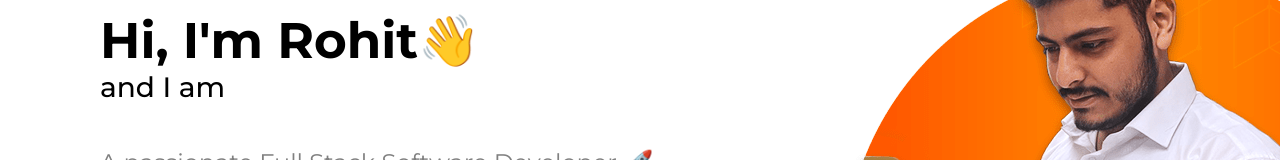
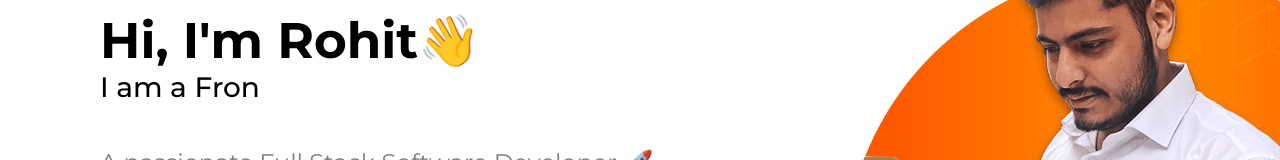
Before and after one commit to rohitverma0234/Dev-Personal-Portfolio, a React (Create React App) app: page / in a window 1280 px wide. Shown: the part 202-362 px from the top of the page. Built offline with nearby package versions, Linux system fonts and the light colour scheme; a web font is replaced by a local one.

Commit message:
Added-  TxtRotate

```diff
--- a/package.json
+++ b/package.json
@@ -11,7 +11,7 @@
     "lottie-react": "^2.4.0",
     "node": "^16.20.0",
     "npm-package-lint": "^1.1.3",
-    "react": "^18.0.0",
+    "react": "^18.2.0",
     "react-dom": "^18.2.0",
     "react-easy-emoji": "^1.8.1",
     "react-icons": "^4.7.1",
--- a/src/Components/HeroSection/HeroSection.js
+++ b/src/Components/HeroSection/HeroSection.js
@@ -1,69 +1,11 @@
 import React from 'react';
 import styled from "styled-components";
 import { AiFillGithub, AiOutlineLinkedin } from "react-icons/ai";
-import {Fade} from "react-reveal";
+import { Fade } from "react-reveal";
+import TxtRotate from './TxtRotate';
 
 
 const HeroSection = () => {
-
-  class TxtRotate {
-    constructor(el, toRotate, period) {
-      this.toRotate = toRotate;
-      this.el = el;
-      this.loopNum = 0;
-      this.period = parseInt(period, 10) || 2000;
-      this.txt = '';
-      this.tick();
-      this.isDeleting = false;
-    }
-    tick() {
-      var i = this.loopNum % this.toRotate.length;
-      var fullTxt = this.toRotate[i];
-
-      if (this.isDeleting) {
-        this.txt = fullTxt.substring(0, this.txt.length - 1);
-      } else {
-        this.txt = fullTxt.substring(0, this.txt.length + 1);
-      }
-
-      this.el.innerHTML = '<span class="wrap">' + this.txt + '</span>';
-
-      var that = this;
-      var delta = 300 - Math.random() * 100;
-
-      if (this.isDeleting) { delta /= 2; }
-
-      if (!this.isDeleting && this.txt === fullTxt) {
-        delta = this.period;
-        this.isDeleting = true;
-      } else if (this.isDeleting && this.txt === '') {
-        this.isDeleting = false;
-        this.loopNum++;
-        delta = 500;
-      }
-
-      setTimeout(function () {
-        that.tick();
-      }, delta);
-    }
-  }
-
-
-  window.onload = function () {
-    var elements = document.getElementsByClassName('txt-rotate');
-    for (var i = 0; i < elements.length; i++) {
-      var toRotate = elements[i].getAttribute('data-rotate');
-      var period = elements[i].getAttribute('data-period');
-      if (toRotate) {
-        new TxtRotate(elements[i], JSON.parse(toRotate), period);
-      }
-    }
-    // INJECT CSS
-    var css = document.createElement("style");
-    css.type = "text/css";
-    css.innerHTML = ".txt-rotate > .wrap { border-right: 0.08em solid #666 }";
-    document.body.appendChild(css);
-  };
 
   return (
     <Wrapper id='home'>
@@ -73,10 +15,16 @@ const HeroSection = () => {
           <div className='div1'>
             <h2 className='heading'>Hi, I'm Rohit<span class="wave">👋</span></h2>
 
-            <h3 className='typing'>and I am <span
-              class="txt-rotate"
-              data-period="1000"
-              data-rotate='[ "React Developer", "Frontend Enthusiast", "UI Designer", "WordPress Designer", "Dedicated Programmer", "Team Person", "Open Source Contributor" ]'></span></h3>
+
+            <h3 className='typing'>
+              <span class="txt-rotate" data-period="1000">I am a{' '}
+                <TxtRotate
+                  toRotate={["React Developer", "Frontend Enthusiast", "UI Designer", "WordPress Designer", "Dedicated Programmer", "Team Person", "Open Source Contributor"]}
+                  period={2000}
+                />
+              </span>
+            </h3>
+
 
             <p className='para'>A passionate Full Stack Software Developer 🚀 having a special interest in Frontend technologies and experience of building Web applications with JavaScript / Reactjs / Nodejs and some other cool libraries and frameworks.</p>
 
@@ -84,11 +32,7 @@ const HeroSection = () => {
               <a href="https://github.com/rohitverma0234"><button className='btn'><AiFillGithub className='svg' /> View on Github</button></a>
               <a href="https://www.linkedin.com/in/rohitverma0234/"><button className='btn'><AiOutlineLinkedin className='svg' /> View on LinkedIn</button></a>
             </div>
-
-
           </div>
-
-
 
 
           <div className='div2'>
--- /dev/null
+++ b/src/Components/HeroSection/TxtRotate.js
@@ -0,0 +1,37 @@
+import React, { useState, useEffect } from 'react';
+
+function TxtRotate({ toRotate, period = 2000 }) {
+    const [txt, setTxt] = useState('');
+    const [loopNum, setLoopNum] = useState(0);
+    const [isDeleting, setIsDeleting] = useState(false);
+
+    useEffect(() => {
+        let frameId;
+
+        const tick = () => {
+            const i = loopNum % toRotate.length;
+            const fullTxt = toRotate[i];
+
+            setTxt(prevTxt =>
+                isDeleting ? fullTxt.substring(0, prevTxt.length - 1) : fullTxt.substring(0, prevTxt.length + 1)
+            );
+
+            if (!isDeleting && txt === fullTxt) {
+                setIsDeleting(true);
+            } else if (isDeleting && txt === '') {
+                setIsDeleting(false);
+                setLoopNum(prevLoopNum => prevLoopNum + 1);
+            }
+
+            frameId = requestAnimationFrame(tick);
+        };
+
+        frameId = requestAnimationFrame(tick);
+
+        return () => cancelAnimationFrame(frameId);
+    }, [loopNum, isDeleting, txt, toRotate]);
+
+    return <span className="wrap">{txt}</span>;
+}
+
+export default TxtRotate;
--- a/src/Components/Projects/ProjectSection.js
+++ b/src/Components/Projects/ProjectSection.js
@@ -1,9 +1,11 @@
 import React from 'react'
 import styled from 'styled-components'
+import { Fade } from "react-reveal";
 
 const ProjectSection = (props) => {
   return (
     <Wrapper>
+      <Fade bottom duration={1000} distance="20px">
         <div className='main-div'>
 
           <div className='project-card'>
@@ -33,7 +35,7 @@ const ProjectSection = (props) => {
           </div>
 
         </div>
-
+      </Fade>
     </Wrapper>
 
   )
```
Also changed, not shown: 1 other file (tests, documents, lock files or other folders). Lines whose indentation alone changed are shown as unchanged.
